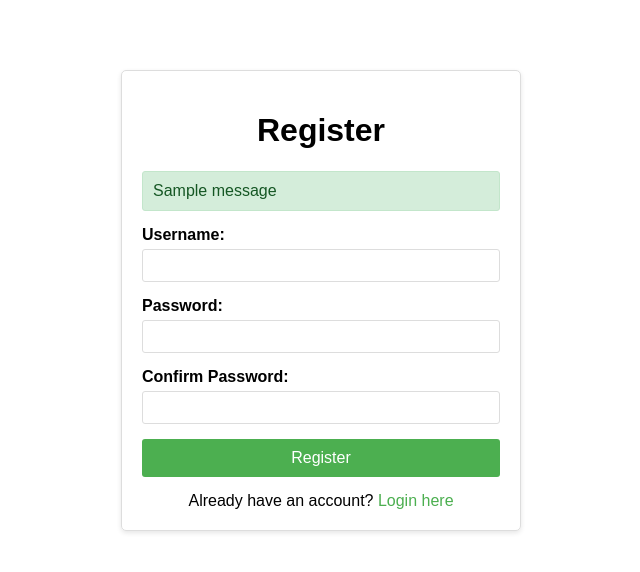
After one commit to Gohbrut/Proba_Practica, a Flask app: page /register in a window 1280 px wide. The commit adds this page. Shown: the top 572 px of the page, without its empty margins (319-959 px from the left). Run offline with Flask 3, Linux system fonts and the light colour scheme; tables that the repository leaves empty hold one stand-in row (values such as "Sample post"); one stand-in notice (Sample message) is shown.

Commit message:
bonus #3

```diff
--- a/app.py
+++ b/app.py
@@ -1,8 +1,9 @@
-from flask import Flask, render_template, request, redirect, url_for
+from flask import Flask, render_template, request, redirect, url_for, session, flash
 
-from db_manager import db, Product
+from db_manager import db, Product, User
 from scheduler import start_scheduler
 from scraper import scrape_products
+from sqlalchemy import cast, Float
 
 import os
 import re
@@ -17,6 +18,7 @@ app = Flask(__name__)
 
 app.config['SQLALCHEMY_DATABASE_URI'] = 'sqlite:///products.db'
 app.config['SQLALCHEMY_TRACK_MODIFICATIONS'] = False
+app.secret_key = 'example_secret_key'
 
 
 db.init_app(app)
@@ -29,8 +31,83 @@ with app.app_context():
 start_scheduler(app)
 
 
+def check_login():
+    """Check if user is logged in"""
+    return 'user_id' in session
+
+
+@app.route('/register', methods=['GET', 'POST'])
+def register():
+    if request.method == 'POST':
+        username = request.form['username'].strip()
+        password = request.form['password'].strip()
+        password_confirm = request.form['password_confirm'].strip()
+
+        if not username or not password:
+            flash('Username and password are required', 'error')
+            return redirect(url_for('register'))
+
+        if password != password_confirm:
+            flash('Passwords do not match', 'error')
+            return redirect(url_for('register'))
+
+        # Check if user already exists
+        existing_user = User.query.filter_by(username=username).first()
+        if existing_user:
+            flash('Username already exists', 'error')
+            return redirect(url_for('register'))
+
+        # Create new user
+        new_user = User(username=username)
+        new_user.set_password(password)
+
+        db.session.add(new_user)
+        db.session.commit()
+
+        flash('Registration successful! Please log in.', 'success')
+        return redirect(url_for('login'))
+
+    return render_template('register.html')
+
+
+@app.route('/login', methods=['GET', 'POST'])
+def login():
+    if request.method == 'POST':
+        username = request.form['username'].strip()
+        password = request.form['password'].strip()
+
+        if not username or not password:
+            flash('Username and password are required', 'error')
+            return redirect(url_for('login'))
+
+        # Find user
+        user = User.query.filter_by(username=username).first()
+
+        if not user or not user.check_password(password):
+            flash('Invalid username or password', 'error')
+            return redirect(url_for('login'))
+
+        # Set session
+        session['user_id'] = user.id
+        session['username'] = user.username
+        flash(f'Welcome back, {user.username}!', 'success')
+        return redirect(url_for('index'))
+
+    return render_template('login.html')
+
+
+@app.route('/logout')
+def logout():
+    session.clear()
+    flash('You have been logged out', 'success')
+    return redirect(url_for('login'))
+
+
 @app.route('/')
 def index():
+    if not check_login():
+        return redirect(url_for('login'))
+
     # Get query parameters
     name_filter = request.args.get('name_filter', '').strip()
     sort_option = request.args.get('sort', 'name')
@@ -44,9 +121,9 @@ def index():
 
     # Apply sorting
     if sort_option == 'price_asc':
-        query = query.order_by(Product.price)
+        query = query.order_by(cast(Product.price, Float))
     elif sort_option == 'price_desc':
-        query = query.order_by(Product.price.desc())
+        query = query.order_by(cast(Product.price, Float).desc())
     else:  # default to name
         query = query.order_by(Product.name)
 
@@ -56,12 +133,18 @@ def index():
 
 @app.route('/scrape')
 def manual_scrape():
+    if not check_login():
+        return redirect(url_for('login'))
+
     scrape_products(app)
     return redirect(url_for('index'))
 
 
 @app.route('/edit/<int:product_id>', methods=['GET', 'POST'])
 def edit_product(product_id):
+    if not check_login():
+        return redirect(url_for('login'))
+
     product = Product.query.get_or_404(product_id)
 
     if request.method == 'POST':
@@ -83,6 +166,9 @@ def edit_product(product_id):
 
 @app.route('/delete/<int:product_id>')
 def delete_product(product_id):
+    if not check_login():
+        return redirect(url_for('login'))
+
     product = Product.query.get_or_404(product_id)
 
     db.session.delete(product)
@@ -92,6 +178,8 @@ def delete_product(product_id):
 
 @app.route('/upload-pdf', methods=['GET', 'POST'])
 def upload_pdf():
+    if not check_login():
+        return redirect(url_for('login'))
 
     if request.method == 'POST':
 
--- a/requirements.txt
+++ b/requirements.txt
@@ -5,3 +5,4 @@ webdriver-manager
 apscheduler
 pdfplumber
 pandas
+requests
--- /dev/null
+++ b/templates/register.html
@@ -0,0 +1,121 @@
+<!DOCTYPE html>
+<html>
+<head>
+    <title>Register</title>
+    <style>
+        body {
+            font-family: Arial, sans-serif;
+            max-width: 400px;
+            margin: 50px auto;
+            padding: 20px;
+        }
+        .register-container {
+            border: 1px solid #ddd;
+            padding: 20px;
+            border-radius: 5px;
+            box-shadow: 0 2px 5px rgba(0, 0, 0, 0.1);
+        }
+        h1 {
+            text-align: center;
+        }
+        .form-group {
+            margin-bottom: 15px;
+        }
+        label {
+            display: block;
+            margin-bottom: 5px;
+            font-weight: bold;
+        }
+        input[type="text"],
+        input[type="password"] {
+            width: 100%;
+            padding: 8px;
+            border: 1px solid #ddd;
+            border-radius: 3px;
+            box-sizing: border-box;
+        }
+        button {
+            width: 100%;
+            padding: 10px;
+            background-color: #4CAF50;
+            color: white;
+            border: none;
+            border-radius: 3px;
+            cursor: pointer;
+            font-size: 16px;
+        }
+        button:hover {
+            background-color: #45a049;
+        }
+        .login-link {
+            text-align: center;
+            margin-top: 15px;
+        }
+        .login-link a {
+            color: #4CAF50;
+            text-decoration: none;
+        }
+        .login-link a:hover {
+            text-decoration: underline;
+        }
+        .messages {
+            margin-bottom: 15px;
+        }
+        .message {
+            padding: 10px;
+            margin-bottom: 10px;
+            border-radius: 3px;
+        }
+        .message.error {
+            background-color: #f8d7da;
+            color: #721c24;
+            border: 1px solid #f5c6cb;
+        }
+        .message.success {
+            background-color: #d4edda;
+            color: #155724;
+            border: 1px solid #c3e6cb;
+        }
+    </style>
+</head>
+<body>
+
+<div class="register-container">
+    <h1>Register</h1>
+
+    {% with messages = get_flashed_messages(with_categories=true) %}
+        {% if messages %}
+            <div class="messages">
+                {% for category, message in messages %}
+                    <div class="message {{ category }}">{{ message }}</div>
+                {% endfor %}
+            </div>
+        {% endif %}
+    {% endwith %}
+
+    <form method="POST">
+        <div class="form-group">
+            <label for="username">Username:</label>
+            <input type="text" id="username" name="username" required>
+        </div>
+
+        <div class="form-group">
+            <label for="password">Password:</label>
+            <input type="password" id="password" name="password" required>
+        </div>
+
+        <div class="form-group">
+            <label for="password_confirm">Confirm Password:</label>
+            <input type="password" id="password_confirm" name="password_confirm" required>
+        </div>
+
+        <button type="submit">Register</button>
+    </form>
+
+    <div class="login-link">
+        Already have an account? <a href="/login">Login here</a>
+    </div>
+</div>
+
+</body>
+</html>
```
Also changed, not shown: db_manager.py (+20 -0 lines), templates/index.html (+80 -6 lines), templates/login.html (added, +116 -0 lines).
